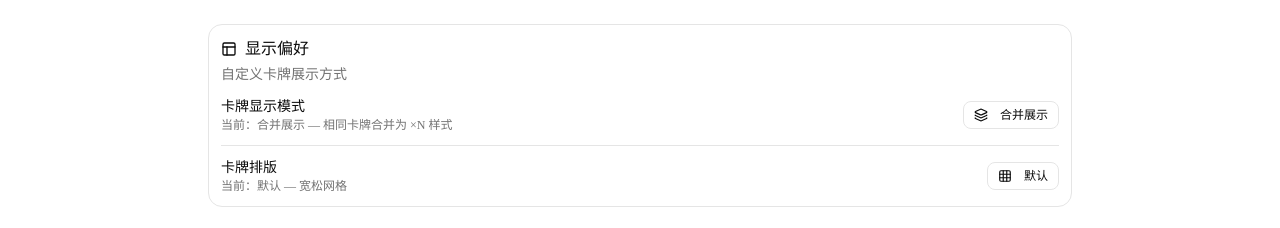
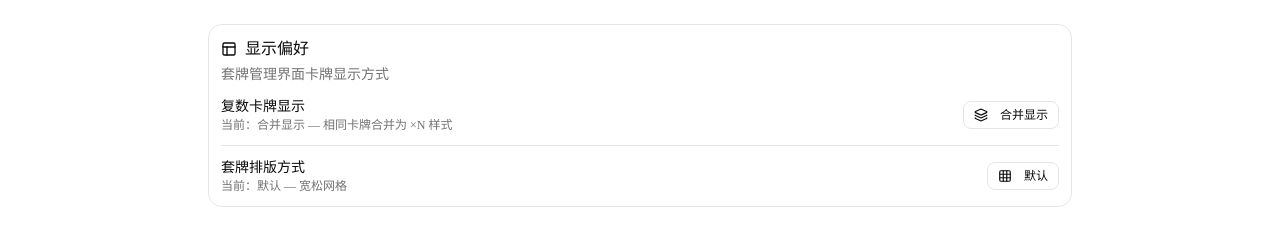
Before and after one commit to vuis0938/MTG-Signature-Tracker, a Next.js app: page /settings in a window 1280 px wide. Shown: the part 282-510 px from the top of the page. Built offline with nearby package versions, Linux system fonts and the light colour scheme; no server answers.

Commit message:
refactor: update display preference labels and terminology

```diff
--- a/src/app/(main)/settings/page.tsx
+++ b/src/app/(main)/settings/page.tsx
@@ -135,16 +135,16 @@ export default function SettingsPage() {
             <Layout className="h-4 w-4" />
             显示偏好
           </CardTitle>
-          <CardDescription>自定义卡牌展示方式</CardDescription>
+          <CardDescription>套牌管理界面卡牌显示方式</CardDescription>
         </CardHeader>
         <CardContent className="space-y-3">
           <div className="flex items-center justify-between">
             <div>
-              <p className="text-sm font-medium">卡牌显示模式</p>
+              <p className="text-sm font-medium">复数卡牌显示</p>
               <p className="text-xs text-muted-foreground">
                 {displayMode === "individual"
-                  ? "当前：独立展示 — 每张卡牌单独显示"
-                  : "当前：合并展示 — 相同卡牌合并为 ×N 样式"}
+                  ? "当前：独立显示 — 每张卡牌单独显示"
+                  : "当前：合并显示 — 相同卡牌合并为 ×N 样式"}
               </p>
             </div>
             <Button
@@ -153,13 +153,13 @@ export default function SettingsPage() {
               onClick={toggleDisplayMode}
             >
               {displayMode === "individual" ? <Grid3X3 className="h-4 w-4 mr-2" /> : <Layers className="h-4 w-4 mr-2" />}
-              {displayMode === "individual" ? "独立展示" : "合并展示"}
+              {displayMode === "individual" ? "独立显示" : "合并显示"}
             </Button>
           </div>
 
           <div className="flex items-center justify-between border-t pt-3">
             <div>
-              <p className="text-sm font-medium">卡牌排版</p>
+              <p className="text-sm font-medium">套牌排版方式</p>
               <p className="text-xs text-muted-foreground">
                 {deckLayout === "default"
                   ? "当前：默认 — 宽松网格"
```
